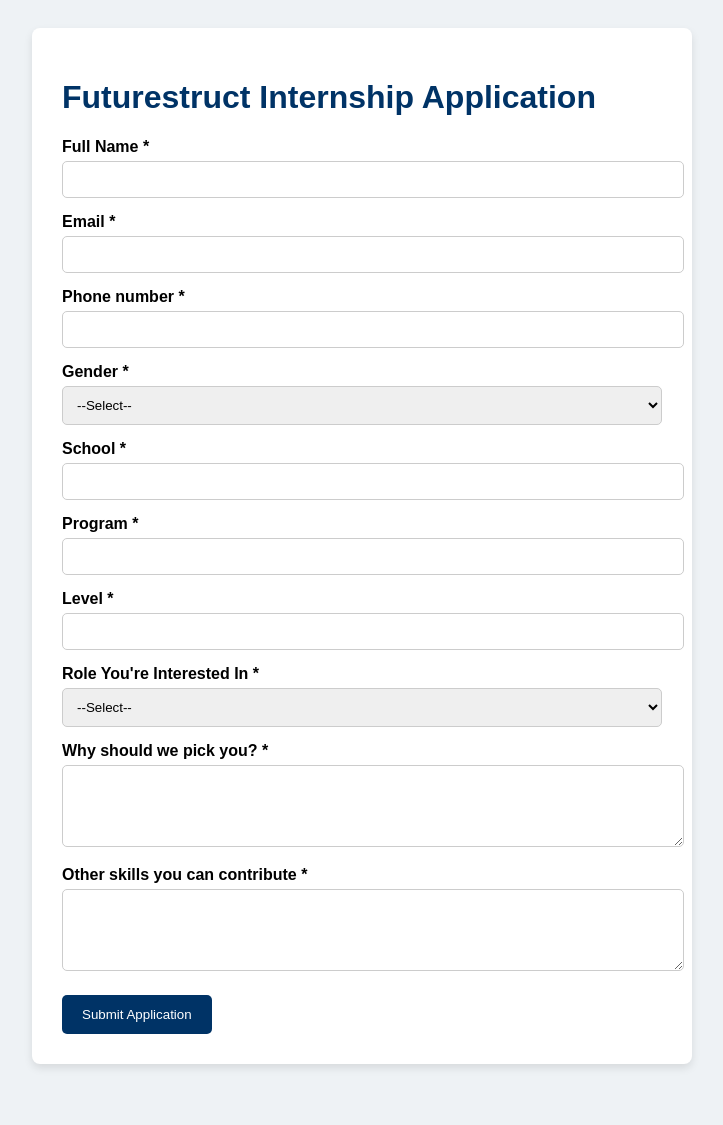
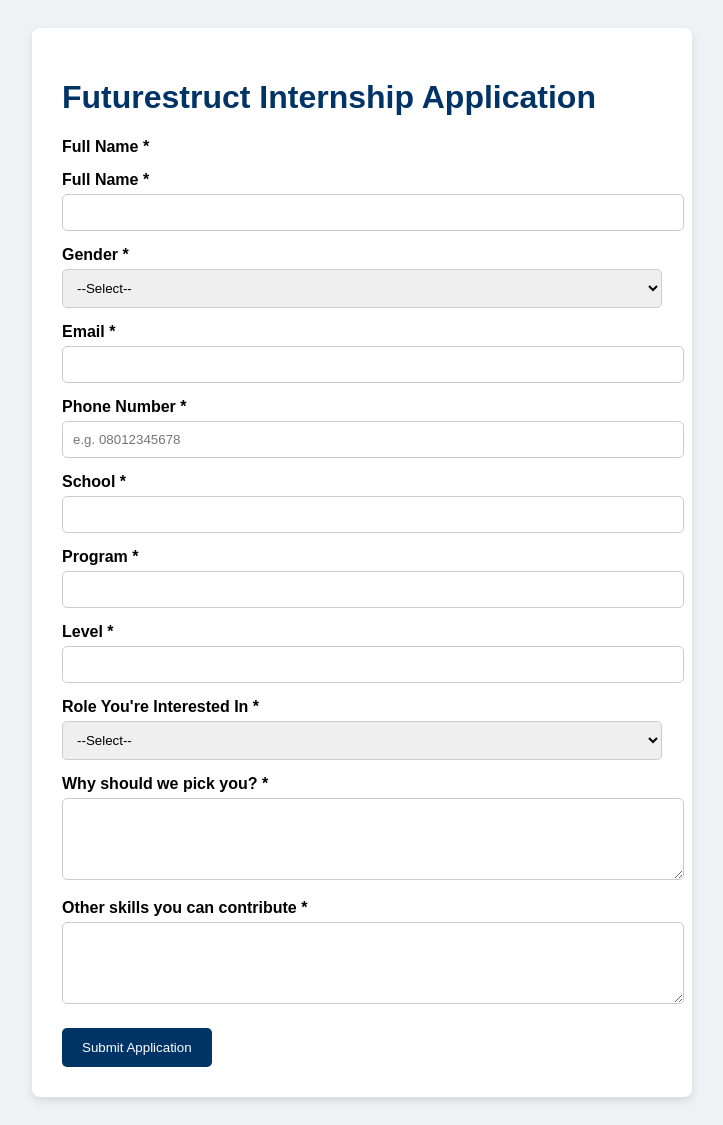
Before and after one commit to Unknown-strange/flask_form, a Flask app: page / in a window 1280 px wide. Shown: the whole page, without its empty margins (278-1001 px from the left). Before the commit the page ends 1068 px from the top, so only its background shows below. Run offline with Flask 3, Linux system fonts and the light colour scheme.

Commit message:
update on html

```diff
--- a/src/templates/form.html
+++ b/src/templates/form.html
@@ -53,13 +53,8 @@
   <h1>Futurestruct Internship Application</h1>
   <form action="/submit_application" method="post" id="internshipForm">
     <label for="name">Full Name *</label>
+    <label for="name">Full Name *</label>
     <input type="text" id="name" name="name" required>
-
-    <label for="name">Email *</label>
-    <input type="text" id="email" name="email" required>
-
-    <label for="name">Phone number *</label>
-    <input type="tel" id="phone" name="phone" required>
 
     <label for="gender">Gender *</label>
     <select id="gender" name="gender" required>
@@ -68,6 +63,12 @@
       <option value="Female">Female</option>
       <option value="Other">Other</option>
     </select>
+    <label for="emai">Email *</label>
+    <input type="text" id="email" name="email" required>
+
+    <label for="Phone">Phone Number *</label>
+    <input type="tel" id="phone" name="phone" pattern="[0-9]{10,15}" inputmode="numeric" required placeholder="e.g. 08012345678">
+
 
     <label for="school">School *</label>
     <input type="text" id="school" name="school" required>
```
